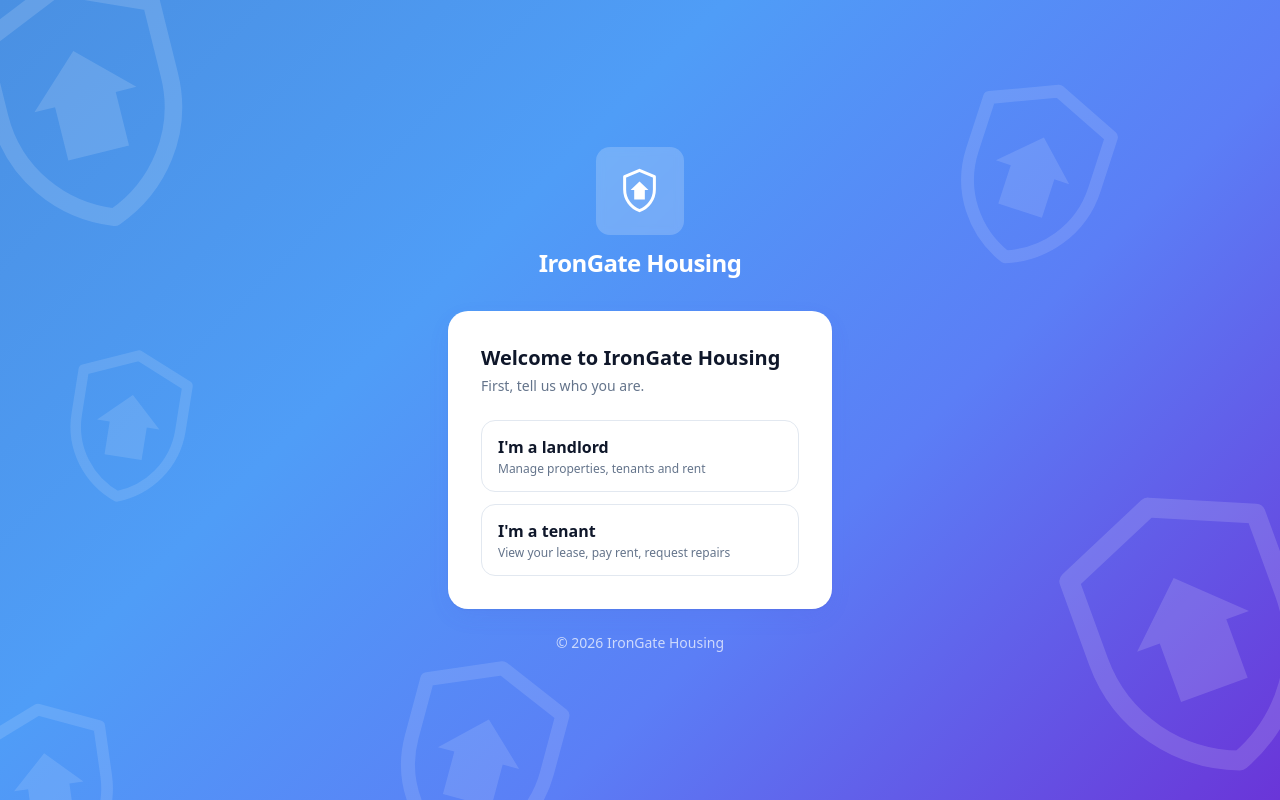
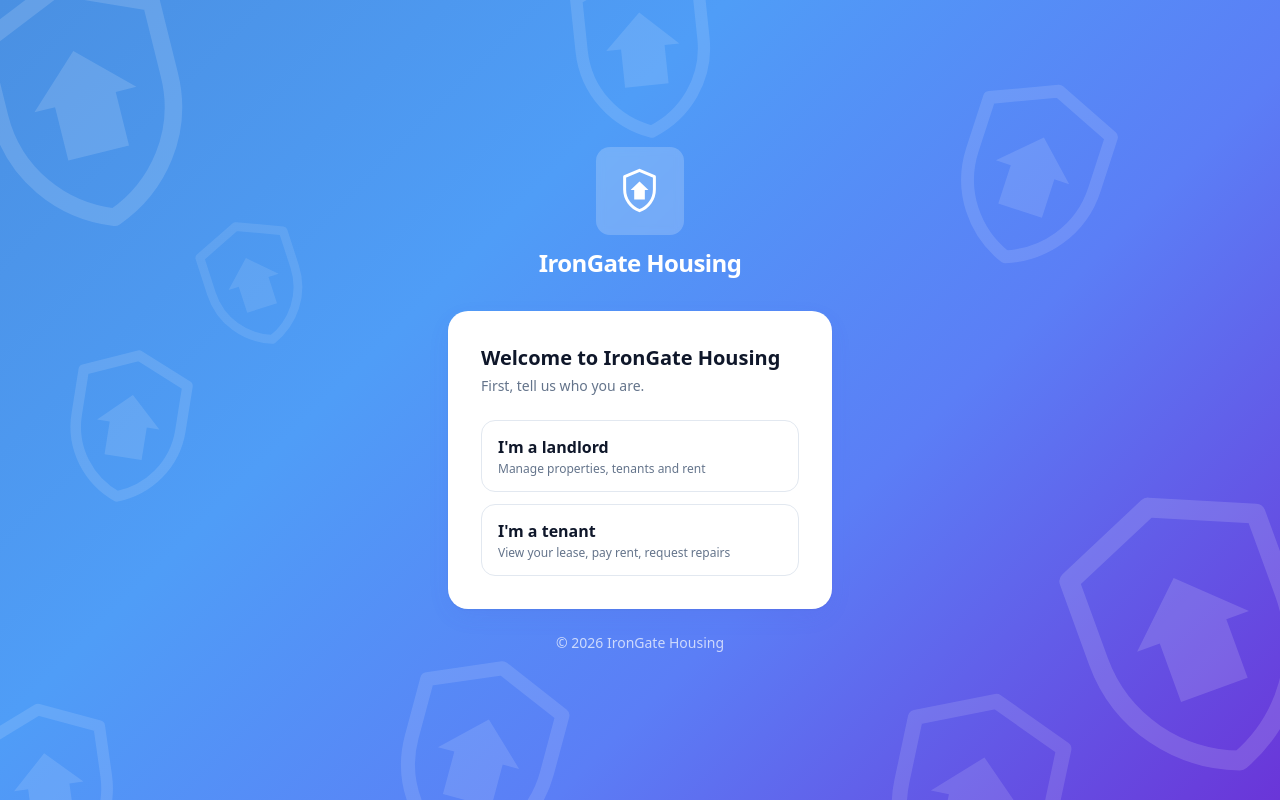
Before and after one commit to Cdeverea47/IronGate-Housing, a React (Vite) app in the folder frontend/: page /login in a window 1280 px wide. Built offline with nearby package versions, Linux system fonts and the light colour scheme.

Commit message:
Three more background logos

```diff
--- a/frontend/src/components/AuthShell.jsx
+++ b/frontend/src/components/AuthShell.jsx
@@ -2,7 +2,7 @@ import React from 'react';
 import { LogoBadge, LogoMark, Wordmark } from './Logo.jsx';
 
 // Shared look for the login / sign-up screens: the app's blue gradient with a
-// six big faint IronGate logos scattered around and one bold logo above the
+// nine big faint IronGate logos scattered around and one bold logo above the
 // form card.
 // Fixed, scattered positions (percent of the screen) so the layout is stable.
 const BIG_LOGOS = [
@@ -12,12 +12,15 @@ const BIG_LOGOS = [
   { top: '58%', left: '80%', size: 340, rotate: -20, opacity: 0.14 },
   { top: '80%', left: '28%', size: 240, rotate: 15, opacity: 0.12 },
   { top: '86%', left: '-4%', size: 200, rotate: -8, opacity: 0.12 },
+  { top: '-7%', left: '42%', size: 210, rotate: -6, opacity: 0.12 },
+  { top: '84%', left: '66%', size: 260, rotate: 12, opacity: 0.12 },
+  { top: '26%', left: '14%', size: 150, rotate: -18, opacity: 0.1 },
 ];
 
 export function AuthShell({ children, wide = false }) {
   return (
     <div className="relative min-h-screen overflow-hidden bg-brand-gradient-diagonal text-white flex flex-col items-center justify-center px-4 py-10">
-      {/* Six big logos scattered around the edges */}
+      {/* Nine big logos scattered around the edges */}
       {BIG_LOGOS.map((l, i) => (
         <LogoMark
           key={i}
```
